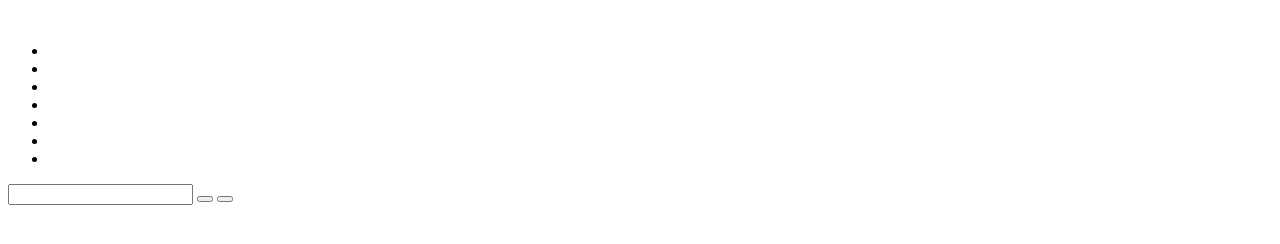
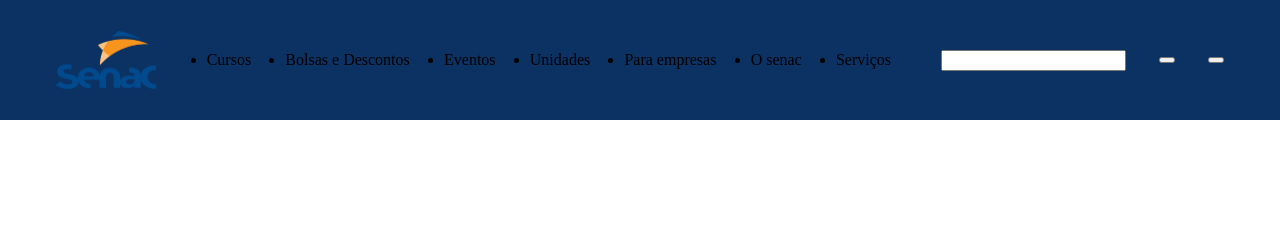
Before and after one commit to DevMentalBrain/Projeto-Senac, a plain HTML site: page pages/lading-page/index.html in a window 1280 px wide. Drawn offline with Linux system fonts and the light colour scheme.

```diff
--- a/pages/lading-page/index.css
+++ b/pages/lading-page/index.css
@@ -2,3 +2,41 @@
  box-sizing: border-box;
  margin: 0px;
 }
+
+.page-header{
+    display: flex;
+    align-items: center;
+    justify-content: center;
+    width: 100%;
+    background-color: RGB(12, 50, 100);
+}
+.cont-header{
+    display: flex;
+    flex-direction: row;
+    align-items: center;
+    justify-content: space-around;
+    width: 1200px;
+    height: 120px;
+}
+
+.logo-senac-header{
+    width: 100px;
+}
+
+.navigation-menu-header{
+    display: flex;
+    align-items: center;
+    justify-content: space-around;
+    width: 60%;
+    height: max-content;
+}
+
+.list-header{
+    display: flex;
+    flex-direction: row;
+    align-items: center;
+    justify-content: space-around;
+    height: 100%;
+    width: 100%;
+    padding: 0.7px;
+}
--- a/pages/lading-page/index.html
+++ b/pages/lading-page/index.html
@@ -3,19 +3,21 @@
   <head>
     <title>Senac São Paulo</title>
     <meta charset="UTF-8"/>
+    <link rel="stylesheet" href="./index.css">
   </head>
   <body>
-    <header>
-      <img/>
-      <nav>
-        <ul>
-          <li></li>
-          <li></li>
-          <li></li>
-          <li></li>
-          <li></li>
-          <li></li>
-          <li></li>
+    <header class="page-header">
+      <div class="cont-header">
+        <img class="logo-senac-header" src="../../assets/images/logo_senac_default.png" alt="Logo do Senac"/>
+        <nav class="navigation-menu-header">
+              <ul class="list-header">
+                <li>Cursos</li>
+                <li>Bolsas e Descontos</li>
+                <li>Eventos</li>
+                <li>Unidades</li>
+                <li>Para empresas</li>
+                <li>O senac</li>
+                <li>Serviços</li>
               </ul>
         </nav>
         <input>
@@ -24,6 +26,7 @@
         </button>
         <button>
         </button>
+      </div>
     </header>
     <main>
     </main>
```
Also changed, not shown: assets/images/logo_senac_default.png (added). Lines whose indentation alone changed are shown as unchanged.
